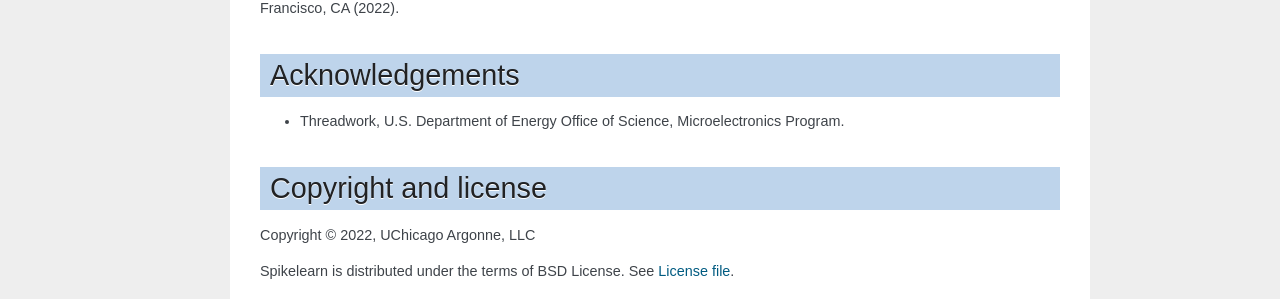
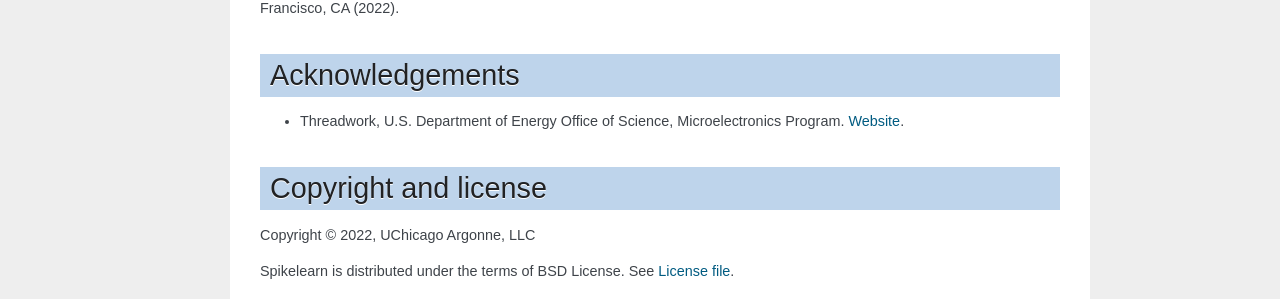
Before and after one commit to spikelearn/spikelearn, a Sphinx documentation site: the page built from docs/intro.rst, in a window 1280 px wide. Shown: the part 1227-1526 px from the top of the page. Built offline with Sphinx 7.4.7, drawn with Linux system fonts in a browser that asks for light colours.

Commit message:
link to Threadwork

```diff
--- a/docs/intro.rst
+++ b/docs/intro.rst
@@ -75,7 +75,7 @@
 ----------------
 
 * Threadwork, U.S. Department of Energy Office of Science,
-  Microelectronics Program.
+  Microelectronics Program. `Website <https://www.anl.gov/threadwork>`_.
 
 
 Copyright and license
```
